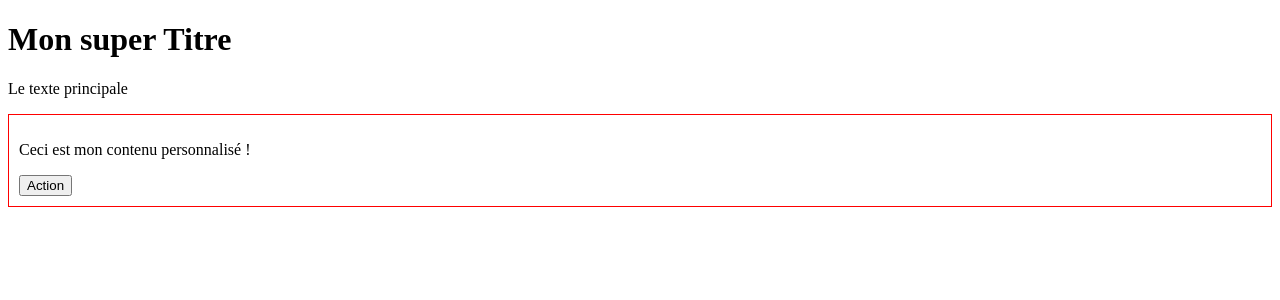
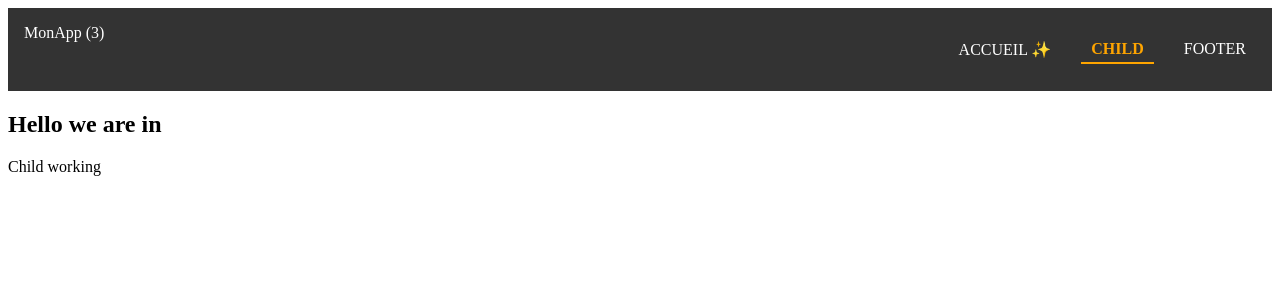
Before and after one commit to hammouyounes/Angular, an Angular app: page /child in a window 1280 px wide. Before the commit this address led to /. Shown: the top 300 px of the page. Built offline with nearby package versions, Linux system fonts and the light colour scheme.

Commit message:
descovering routing

```diff
--- a/src/app/app.html
+++ b/src/app/app.html
@@ -1,8 +1,5 @@
+<app-nav></app-nav>
 <div>
-    <h1 card-header>Mon super Titre</h1>
-    <p card-body>Le texte principale</p>
-    <app-child>
-        <p>Ceci est mon contenu personnalisé !</p>
-        <button>Action</button>
-    </app-child>
+    <h2>Hello we are in</h2>
+    <router-outlet></router-outlet>
 </div>
--- a/src/app/app.routes.ts
+++ b/src/app/app.routes.ts
@@ -1,3 +1,12 @@
 import { Routes } from '@angular/router';
+import { Child } from './child/child';
+import { App } from './app';
+import { Footer } from './footer/footer';
 
-export const routes: Routes = [];
+export const routes: Routes = [
+    {path : "home" , component : App},
+    {path : "child" , component : Child},
+    {path : "footer" , component : Footer},
+    {path : "",component : App, pathMatch : 'full'},
+    {path : "**", component : App}
+];
--- a/src/app/app.ts
+++ b/src/app/app.ts
@@ -3,6 +3,7 @@ import { RouterOutlet } from '@angular/router';
 import { Child } from './child/child';
 import { FormsModule } from '@angular/forms';
 import { UpperCasePipe } from '@angular/common';
+import { NavComponent } from './nav/nav';
  @Pipe({
     name : "kebabCase"
   })
@@ -14,7 +15,7 @@ export  class KebabCasePipe implements PipeTransform{
 
 @Component({
   selector: 'app-root',
-  imports: [RouterOutlet, Child, FormsModule, UpperCasePipe,KebabCasePipe],
+  imports: [RouterOutlet, Child, FormsModule, UpperCasePipe,KebabCasePipe,NavComponent],
   templateUrl: './app.html',
   styleUrl: './app.css',
 })
--- a/src/app/child/child.html
+++ b/src/app/child/child.html
@@ -1,9 +1 @@
-<div style="border: 1px solid red; padding: 10px;">
-      <div class="header">
-        <ng-content select="[card-header]"></ng-content>
-      </div>
-      <div class="body">
-        <ng-content select="[card-header]"></ng-content>
-      </div>
-      <ng-content></ng-content>
-    </div>
+<p>Child working</p>
--- /dev/null
+++ b/src/app/footer/footer.html
@@ -0,0 +1 @@
+<p>footer works!</p>
--- /dev/null
+++ b/src/app/footer/footer.ts
@@ -0,0 +1,11 @@
+import { Component } from '@angular/core';
+
+@Component({
+  selector: 'app-footer',
+  imports: [],
+  templateUrl: './footer.html',
+  styleUrl: './footer.css',
+})
+export class Footer {
+
+}
--- /dev/null
+++ b/src/app/nav/nav.css
@@ -0,0 +1,18 @@
+.navbar {
+  display: flex;
+  justify-content: space-between;
+  background: #333;
+  padding: 1rem;
+  color: white;
+}
+
+ul { display: flex; list-style: none; gap: 20px; }
+
+a { color: white; text-decoration: none; padding: 5px 10px; }
+
+/* Classe ajoutée dynamiquement par routerLinkActive */
+.active {
+  border-bottom: 2px solid orange;
+  color: orange;
+  font-weight: bold;
+}
--- /dev/null
+++ b/src/app/nav/nav.html
@@ -0,0 +1,20 @@
+<nav class="navbar">
+  <div class="logo">MonApp ({{ menuItems().length }})</div>
+
+  <ul>
+    @for (item of menuItems(); track item.path) {
+      <li>
+        <a [routerLink]="item.path"
+           routerLinkActive="active"
+           [routerLinkActiveOptions]="{exact: true}">
+
+          {{ item.label | uppercase }}
+
+          @if ($first) { ✨ }
+        </a>
+      </li>
+    } @empty {
+      <li>Aucun menu disponible</li>
+    }
+  </ul>
+</nav>
--- /dev/null
+++ b/src/app/nav/nav.ts
@@ -0,0 +1,20 @@
+import { Component, signal } from '@angular/core';
+import { RouterLink, RouterLinkActive } from '@angular/router';
+import { UpperCasePipe } from '@angular/common';
+
+@Component({
+  selector: 'app-nav',
+  standalone: true,
+  // On importe les outils de routage et le pipe de formatage
+  imports: [RouterLink, RouterLinkActive, UpperCasePipe],
+  templateUrl: './nav.html',
+  styleUrl: './nav.css'
+})
+export class NavComponent {
+  // Utilisation d'un Signal pour la liste des menus
+  menuItems = signal([
+    { path: '/home', label: 'accueil' },
+    { path: '/child', label: 'child' },
+    { path: '/footer', label: 'footer' }
+  ]);
+}
```
Also changed, not shown: src/app/footer/footer.css (added), 2 other files (tests, documents, lock files or other folders).
